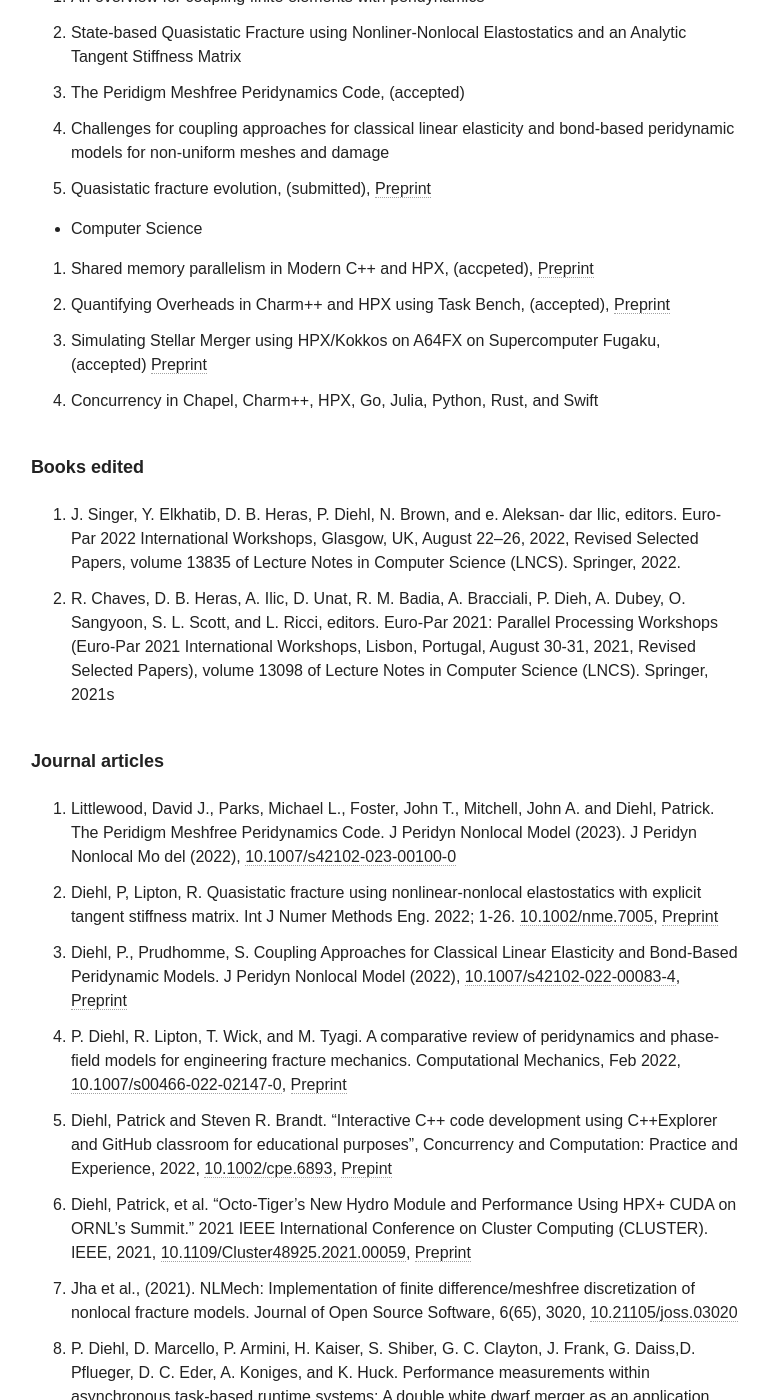
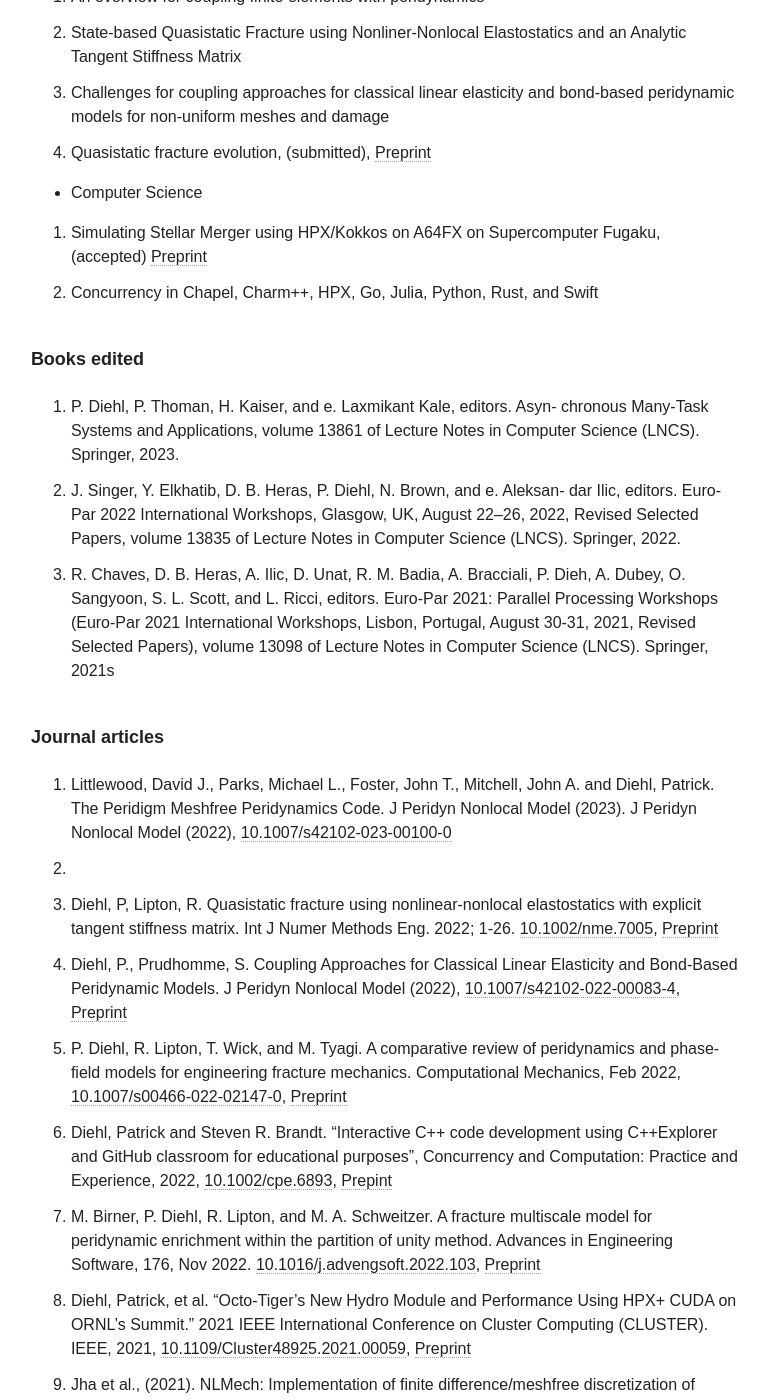
Before and after one commit to diehlpk/diehlpk.github.io, a Jekyll site: the page built from cv/index.md, in a window 1280 px wide and 1400 px high, scrolled down 8192 px. Shown: the whole window, without its empty margins (255-1023 px from the left). Built offline with Jekyll 4.4.1, drawn with Linux system fonts in a browser that asks for light colours; nearby versions of some CDN libraries; some web fonts are replaced; some of the changed text lies outside the part shown.

Commit message:
Update CV

```diff
--- a/cv/index.md
+++ b/cv/index.md
@@ -248,29 +248,29 @@
 
 1. An overview for coupling finite elements with peridynamics
 1. State-based Quasistatic Fracture using Nonliner-Nonlocal Elastostatics and an Analytic Tangent Stiffness Matrix
-1. The Peridigm Meshfree Peridynamics Code, (accepted)
 1. Challenges for coupling approaches for classical linear elasticity and bond-based peridynamic models for non-uniform meshes and damage
 1. Quasistatic fracture evolution, (submitted), [Preprint](https://arxiv.org/abs/2212.08753)
 
 * Computer Science
 
-1. Shared memory parallelism in Modern C++ and HPX, (accpeted), [Preprint](https://arxiv.org/abs/2302.07191)
-1. Quantifying Overheads in Charm++ and HPX using Task Bench, (accepted), [Preprint](https://arxiv.org/abs/2207.12127)
 1. Simulating Stellar Merger using HPX/Kokkos on A64FX on Supercomputer Fugaku, (accepted) [Preprint](https://arxiv.org/abs/2304.11002)
 1. Concurrency in Chapel, Charm++, HPX, Go, Julia, Python, Rust, and Swift
 
 ###### Books edited
 
+1. P. Diehl, P. Thoman, H. Kaiser, and e. Laxmikant Kale, editors. Asyn- chronous Many-Task Systems and Applications, volume 13861 of Lecture Notes in Computer Science (LNCS). Springer, 2023.
 1. J. Singer, Y. Elkhatib, D. B. Heras, P. Diehl, N. Brown, and e. Aleksan- dar Ilic, editors. Euro-Par 2022 International Workshops, Glasgow, UK, August 22–26, 2022, Revised Selected Papers, volume 13835 of Lecture Notes in Computer Science (LNCS). Springer, 2022.
 1. R. Chaves, D. B. Heras, A. Ilic, D. Unat, R. M. Badia, A. Bracciali, P. Dieh, A. Dubey, O. Sangyoon, S. L. Scott, and L. Ricci, editors. Euro-Par 2021: Parallel Processing Workshops (Euro-Par 2021 International Workshops, Lisbon, Portugal, August 30-31, 2021, Revised Selected Papers), volume 13098 of Lecture Notes in Computer Science (LNCS). Springer, 2021s
 
 ###### Journal articles
 
-1. Littlewood, David J., Parks, Michael L., Foster, John T., Mitchell, John A. and Diehl, Patrick. The Peridigm Meshfree Peridynamics Code. J Peridyn Nonlocal Model (2023). J Peridyn Nonlocal Mo    del (2022), [10.1007/s42102-023-00100-0](https://link.springer.com/article/10.1007/s42102-023-00100-0)
+1. Littlewood, David J., Parks, Michael L., Foster, John T., Mitchell, John A. and Diehl, Patrick. The Peridigm Meshfree Peridynamics Code. J Peridyn Nonlocal Model (2023). J Peridyn Nonlocal Model (2022), [10.1007/s42102-023-00100-0](https://link.springer.com/article/10.1007/s42102-023-00100-0)
+1.
 1. Diehl, P, Lipton, R. Quasistatic fracture using nonlinear-nonlocal elastostatics with explicit tangent stiffness matrix. Int J Numer Methods Eng. 2022; 1-26. [10.1002/nme.7005](https://doi.org/10.1002/nme.7005), [Preprint](https://engrxiv.org/3je6b/)
 1. Diehl, P., Prudhomme, S. Coupling Approaches for Classical Linear Elasticity and Bond-Based Peridynamic Models. J Peridyn Nonlocal Model (2022), [10.1007/s42102-022-00083-4](https://link.springer.com/article/10.1007/s42102-022-00083-4), [Preprint](https://arxiv.org/abs/2203.09934)
 1. P. Diehl, R. Lipton, T. Wick, and M. Tyagi. A comparative review of peridynamics and phase-field models for engineering fracture mechanics. Computational Mechanics, Feb 2022, [10.1007/s00466-022-02147-0](https://doi.org/10.1007/s00466-022-02147-0), [Preprint](https://engrxiv.org/gty2b/)
 1. Diehl, Patrick and Steven R. Brandt. "Interactive C++ code development using C++Explorer and GitHub classroom for educational purposes", Concurrency and Computation: Practice and Experience, 2022, [10.1002/cpe.6893](https://doi.org/10.1002/cpe.6893), [Prepint](https://edarxiv.org/5te23/)
+1. M. Birner, P. Diehl, R. Lipton, and M. A. Schweitzer. A fracture multiscale model for peridynamic enrichment within the partition of unity method. Advances in Engineering Software, 176, Nov 2022. [10.1016/j.advengsoft.2022.103](https://doi.org/10.1016/j.advengsoft.2022.103360), [Preprint](https://arxiv.org/abs/2108.02336)
 1. Diehl, Patrick, et al. "Octo-Tiger’s New Hydro Module and Performance Using HPX+ CUDA on ORNL’s Summit." 2021 IEEE International Conference on Cluster Computing (CLUSTER). IEEE, 2021,  [10.1109/Cluster48925.2021.00059](https://doi.org/10.1109/Cluster48925.2021.00059), [Preprint](https://arxiv.org/abs/2107.10987)
 1. Jha et al., (2021). NLMech: Implementation of finite difference/meshfree discretization of nonlocal fracture models. Journal of Open Source Software, 6(65), 3020, [10.21105/joss.03020](https://doi.org/10.21105/joss.03020)
 1.  P. Diehl, D. Marcello, P. Armini, H. Kaiser, S. Shiber, G. C. Clayton, J. Frank, G. Daiss,D. Pflueger, D. C. Eder, A. Koniges, and K. Huck. Performance measurements within asynchronous task-based runtime systems: A double white dwarf merger as an application. Computing in Science & Engineering, 2021. [10.1109/MCSE.2021.3073626](https://doi.org/10.1109/MCSE.2021.3073626), [Preprint](https://arxiv.org/abs/2102.00223)
@@ -293,6 +293,7 @@
 
 
 ###### Series- and conference contributions
+
 1. P. Diehl and M. A. Schweitzer, Efficient neighbor search for particle methods on
 GPUs, in Meshfree Methods for Partial Differential Equations VII, M. Griebel and M. A.
 Schweitzer, eds., vol. 100 of Lecture Notes in Computational Science and Engineering,
@@ -326,6 +327,8 @@
 14. G. Daiß, S. Singanaboina, P. Diehl, H. Kaiser, and D. Pflüger. From merging frameworks to merging stars: Experiences using hpx, kokkos and simd types. In 2022 IEEE/ACM 7th International Workshop on Extreme Scale Programming Models and Middleware (ESPM2), pages 10–19, Los Alamitos, CA, USA, nov 2022. IEEE Computer Society. [10.1109/ESPM256814.2022.00007](https://doi.ieeecomputersociety.org/10.1109/ESPM256814.2022.00007), [Preprint](https://arxiv.org/abs/2210.06439)
 15. G. Daiß, P. Diehl, H. Kaiser, and D. Pflüger. Stellar mergers with hpx- kokkos and sycl: Methods of using an asynchronous many-task runtime system with sycl. In Proceedings of the 2023 International Workshop on OpenCL, IWOCL ’23, New York, NY, USA, 2023. Association for Computing Machinery. [10.1145/3585341.3585354](https://doi.org/10.1145/3585341.3585354), [Preprint](https://arxiv.org/abs/2303.08058)
 16. N. Wu, I. Gonidelis, S. Liu, Z. Fink, N. Gupta, K. Mohammadiporshokooh, P. Diehl, H. Kaiser, and L. V. Kale. Quantifying Overheads in Charm++ and HPX Using Task Bench. In J. Singer, Y. Elkhatib, D. Blanco Heras, P. Diehl, N. Brown, and A. Ilic, editors, Euro-Par 2022: Parallel Processing Workshops, pages 5–16, Cham, 2023. Springer Nature Switzerland. [10.1007/978-3-031-31209-0_1](https://link.springer.com/chapter/10.1007/978-3-031-31209-0_1) [Preprint](https://arxiv.org/abs/2207.12127)
+17. P. Diehl, S. R. Brandt, and H. Kaiser. Shared memory parallelism in modern c++ and hpx. In P. Diehl, P. Thoman, H. Kaiser, and L. Kale, editors, Asynchronous Many-Task Systems and Applications, pages 27–38, Cham, 2023. Springer Nature Switzerland [10.1007/978-3-031-32316-4_3](https://link.springer.com/chapter/10.1007/978-3-031-32316-4_3), [Preprint](https://arxiv.org/abs/2302.07191)
+
 
 ###### Short papers
 1. Schatz K, Müller C, Gralka P, Heinemann M, Straub A, Schulz C, Braun M, Rau T, Becher M, Diehl P, Marcello D. Visual Analysis of Structure Formation in Cosmic Evolution. In 2019 IEEE Scientific Visualization Conference (SciVis) 2019 Oct 20 (pp. 33-41). IEEE. [Link](https://ieeexplore.ieee.org/abstract/document/8968855), [Preprint](https://www.semanticscholar.org/paper/Visual-Analysis-of-Structure-Formation-in-Cosmic-Schatz-M%C3%BCller/2276478c287db900d99c443dfb95160dbd76a640)
```
